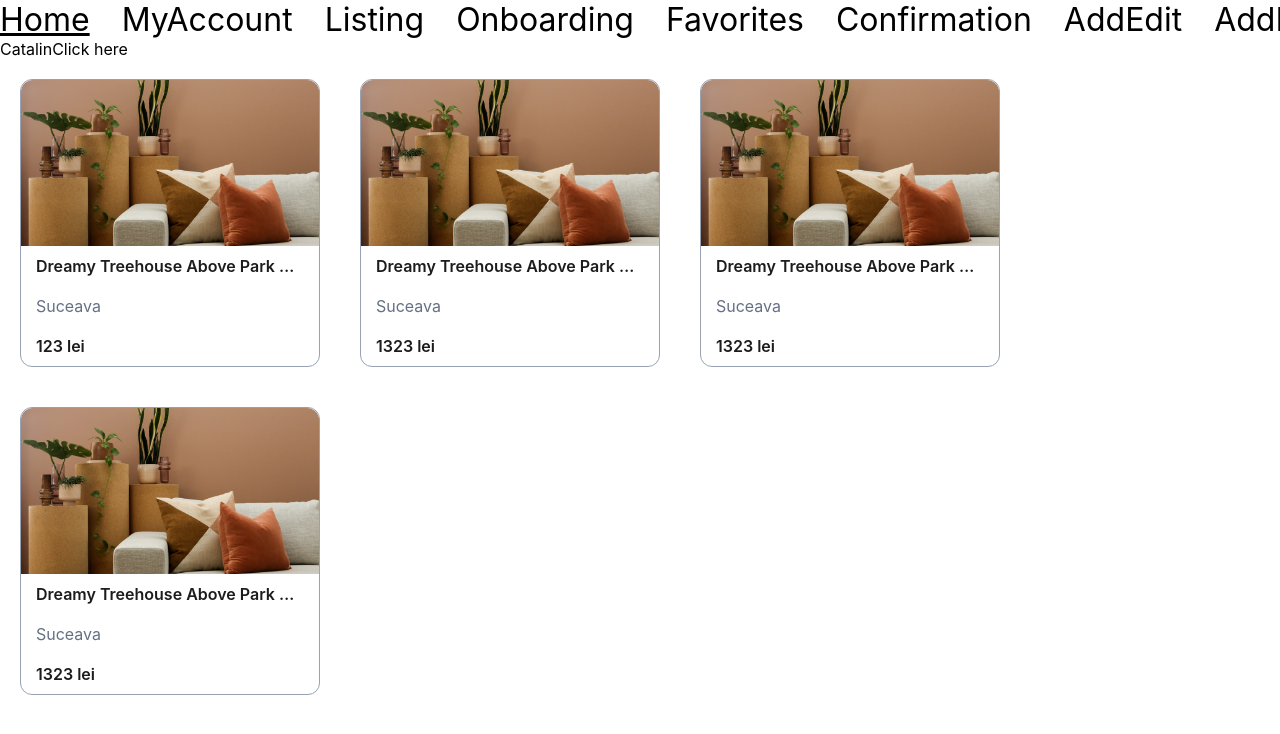
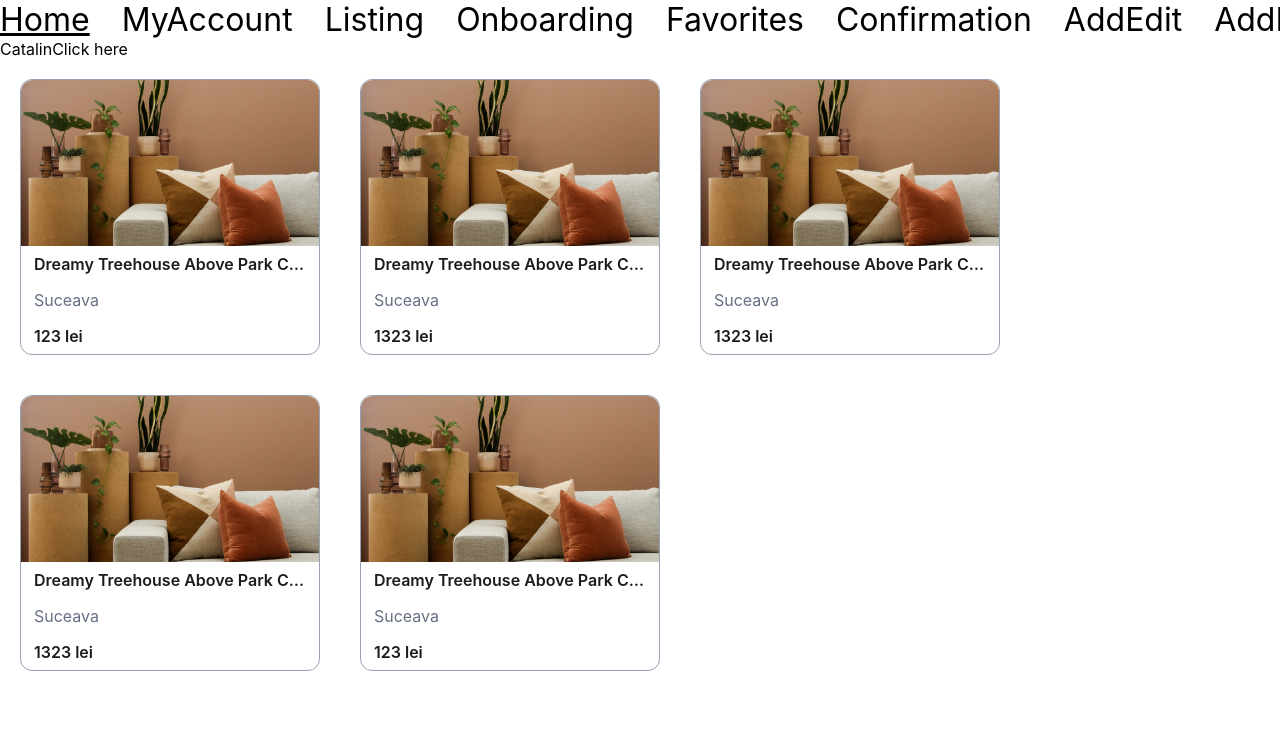
Before and after one commit to assist-software/internship-2022-july-fe2, a React (Create React App) app: page /catalin in a window 1280 px wide. Shown: the top 734 px of the page. Built offline with nearby package versions, Linux system fonts and the light colour scheme.

Commit message:
remove cl,scss reorganization

```diff
--- a/src/components/Card/Card.module.scss
+++ b/src/components/Card/Card.module.scss
@@ -3,6 +3,7 @@
 .cards {
   width: 100%;
 }
+
 .cardContent {
   display: flex;
   flex-direction: column;
@@ -16,12 +17,34 @@
     padding: 7px;
   }
 }
+.listCardContent {
+  display: flex;
+  flex-direction: row;
+  border-radius: 12px;
+  height: 40%;
+  border: 1px solid $color-gray-300;
+  width: 98%;
+  margin: 20px;
+  padding: 15px;
+}
 
 .cardImg {
   border-radius: 12px 12px 0px 0px;
   height: 166px;
   width: 300px;
   object-fit: cover;
+}
+.ListCardImg {
+  border-radius: 12px;
+  height: 166px;
+  width: 500px;
+  object-fit: cover;
+}
+.contentCard {
+  margin: 0px 5px;
+  p {
+    padding: 8px;
+  }
 }
 .cardTitle {
   font-weight: $font-semibold;
@@ -30,11 +53,11 @@
   white-space: nowrap;
   overflow: hidden;
 }
-.cardView {
-  color: $color-alert-700;
-  background-color: aqua;
+.cardLocation {
+  font-weight: $font-regular;
+  color: $color-gray-400;
 }
-.cardLocation {
+.cardDescription {
   font-weight: $font-regular;
   color: $color-gray-400;
 }
@@ -42,30 +65,3 @@
   font-weight: $font-semibold;
   color: $color-black;
 }
-.cardDescription {
-  font-weight: $font-regular;
-  color: $color-gray-400;
-}
-.ListCardImg {
-  border-radius: 12px;
-  height: 166px;
-  width: 500px;
-  object-fit: cover;
-}
-.listCardContent {
-  display: flex;
-  flex-direction: row;
-  float: left;
-  border-radius: 12px;
-  height: 40%;
-  border: 1px solid $color-gray-300;
-  width: 98%;
-  margin: 20px;
-  padding: 15px;
-}
-.contentCard {
-  margin: 0px 5px;
-  p {
-    padding: 10px;
-  }
-}
--- a/src/pages/Demo/Catalin.jsx
+++ b/src/pages/Demo/Catalin.jsx
@@ -35,14 +35,21 @@ const Catalin = (props) => {
       description:
         "Designers tend to cut the lorem ipsum text when it pleases them to keep their designs nice and tidy. However, in reality, content is not the same length. Small areas may not be able to house the necessary content needed. This, in turn, causes you (the designer) to spend more time reworking the layout to fit the text. Dummy text misleads future content.",
     },
+    {
+      id: 5,
+      title: "Dreamy Treehouse Above Park City asdasd asd asd",
+      location: "Suceava",
+      price: 123,
+      description:
+        "Designers tend to cut the lorem ipsum text when it pleases them to keep their designs nice and tidy. However, in reality, content is not the same length. Small areas may not be able to house the necessary content needed. This, in turn, causes you (the designer) to spend more time reworking the layout to fit the text. Dummy text misleads future content.",
+    },
   ];
   const [announces, setAnnounces] = useState(DATA);
   const [showGrid, setShowGrid] = useState(false);
-  console.log(showGrid);
   return (
     <div>
       Catalin
-      <button onClick={() => setShowGrid(true)}>Click here</button>
+      <button onClick={() => setShowGrid(!showGrid)}>Click here</button>
       {announces.map((announce) => (
         <Card
           title={announce.title}
```
